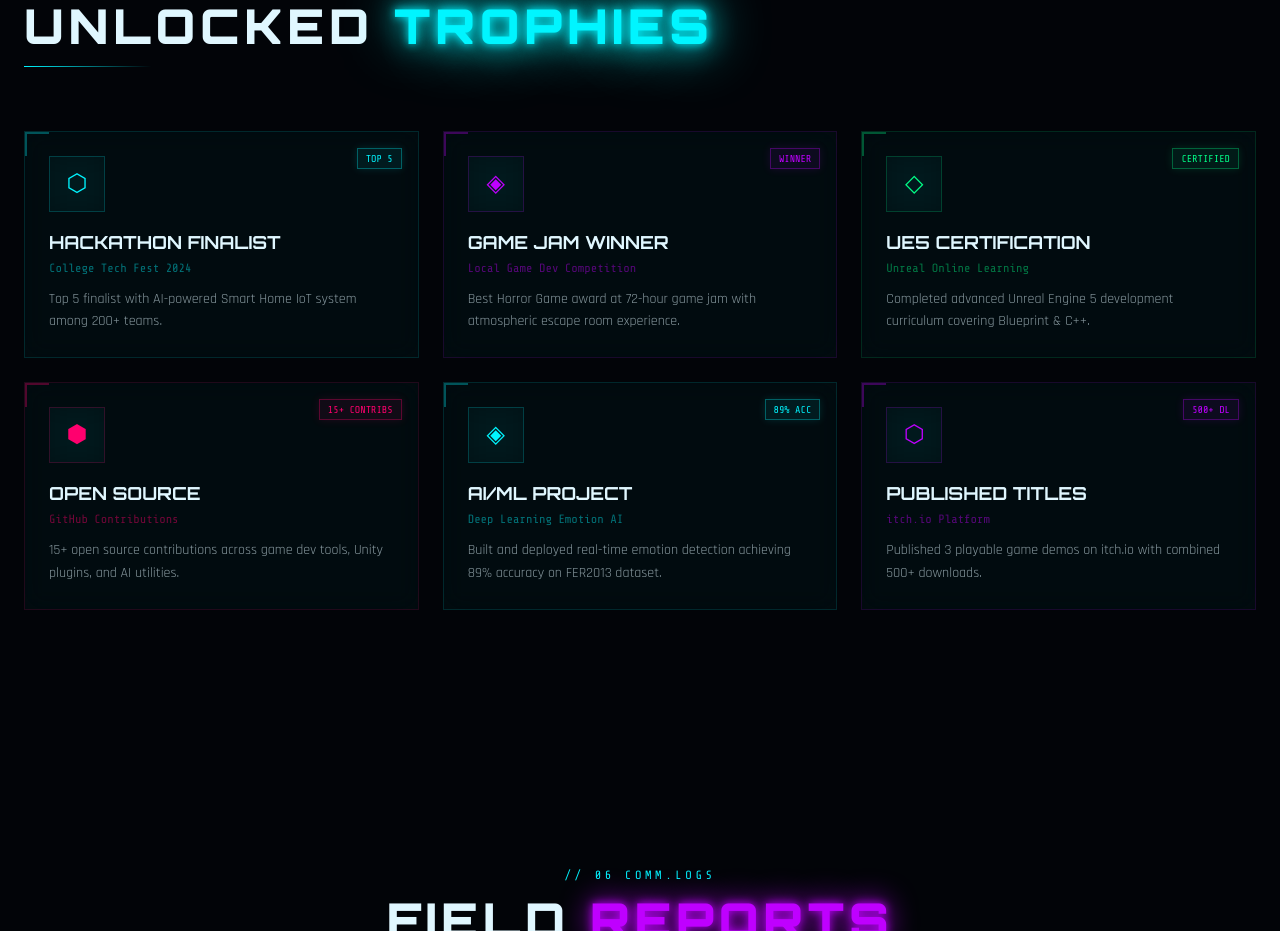
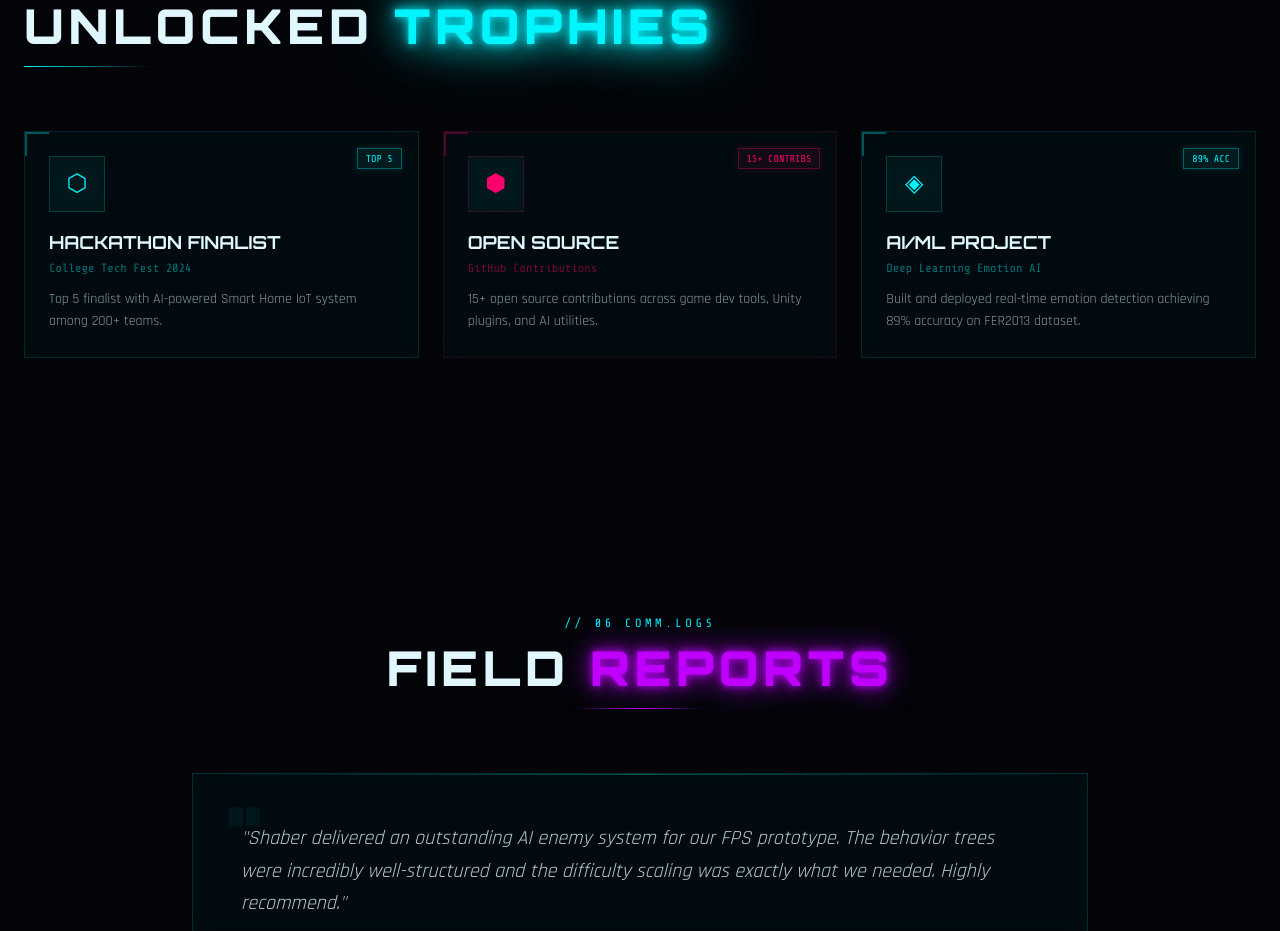
Before and after one commit to shabermohamadb-create/shabeer-portfolio, a React (Vite) app: page / in a window 1280 px wide. Shown: the part 6660-7591 px from the top of the page. Built offline with nearby package versions, Linux system fonts and the light colour scheme.

Commit message:
Update Achievements.jsx

```diff
--- a/src/components/sections/Achievements.jsx
+++ b/src/components/sections/Achievements.jsx
@@ -10,22 +10,7 @@ const achievements = [
     color: '#00f5ff',
     badge: 'TOP 5',
   },
-  {
-    icon: '◈',
-    title: 'GAME JAM WINNER',
-    subtitle: 'Local Game Dev Competition',
-    desc: 'Best Horror Game award at 72-hour game jam with atmospheric escape room experience.',
-    color: '#bf00ff',
-    badge: 'WINNER',
-  },
-  {
-    icon: '◇',
-    title: 'UE5 CERTIFICATION',
-    subtitle: 'Unreal Online Learning',
-    desc: 'Completed advanced Unreal Engine 5 development curriculum covering Blueprint & C++.',
-    color: '#00ff88',
-    badge: 'CERTIFIED',
-  },
+
   {
     icon: '⬢',
     title: 'OPEN SOURCE',
@@ -42,14 +27,7 @@ const achievements = [
     color: '#00f5ff',
     badge: '89% ACC',
   },
-  {
-    icon: '⬡',
-    title: 'PUBLISHED TITLES',
-    subtitle: 'itch.io Platform',
-    desc: 'Published 3 playable game demos on itch.io with combined 500+ downloads.',
-    color: '#bf00ff',
-    badge: '500+ DL',
-  },
+
 ]
 
 export default function Achievements() {
```
